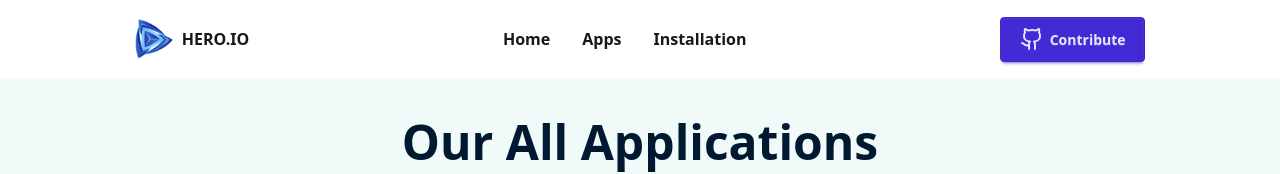
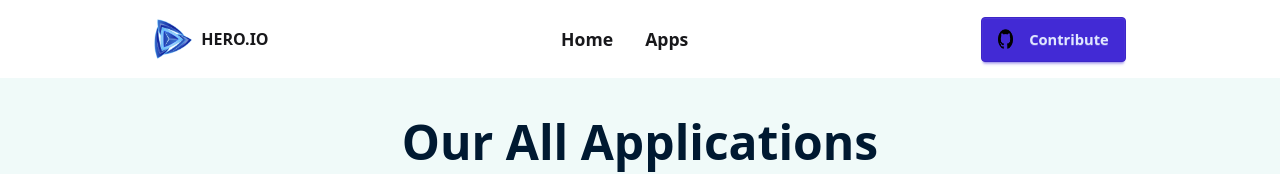
Before and after one commit to tahmid112303/Hero-Apps-using-React-Router, a React (Vite) app: page /apps in a window 1280 px wide. Shown: the top 174 px of the page. Built offline with nearby package versions, Linux system fonts and the light colour scheme.

Commit message:
Almost done

```diff
--- a/src/Components/ErrorPage.jsx
+++ b/src/Components/ErrorPage.jsx
@@ -1,11 +1,21 @@
 import React from 'react';
+import { useNavigate } from 'react-router';
 
 const ErrorPage = () => {
+    const navigate=useNavigate()
     return (
+        <>
         <div className='flex justify-center items-center'>
             <img className='max-w-full ' src="/../assets/error-404.png"
             alt="Error Page" />
         </div>
+
+        <h1 className='text-center font-bold text-5xl mt-8 mb-6'>Page Not Found</h1>
+
+        <div className='flex justify-center'>
+          <button onClick={()=>navigate(-1)} class="btn bg-linear-to-r from-[#632EE3] to-[#9F62F2] w-50 h-12.5 font-bold text-[20px] text-white">Go Back</button>
+        </div>
+        </>
     );
 };
 
--- a/src/Components/MyApp.jsx
+++ b/src/Components/MyApp.jsx
@@ -6,7 +6,7 @@ const MyApp = ({data}) => {
     return (
         <div className='w-72 p-6 bg-white rounded-xl cursor-pointer hover:bg-pink-200 hover:font-bold' onClick={()=>navigate(`/apps/${data.id}`)}>
             <div className='flex justify-center items-center'>
-                <img className='w-[250px] h-[250px] rounded-2xl' src={data.photo} alt="" />
+                <img className='w-62.5 h-62.5 rounded-2xl' src={data.photo} alt="" />
             </div>
 
             <div className='text-[#001931] text-[20px] text-center mt-4'>{data.name}</div>
--- a/src/Components/NavBar.css
+++ b/src/Components/NavBar.css
@@ -1,4 +1,7 @@
 #nav a:hover{
     color: purple;
+}
 
+#nav a{
+    font-size: 1.1em;
 }
--- a/src/Components/NavBar.jsx
+++ b/src/Components/NavBar.jsx
@@ -19,13 +19,12 @@ const NavBar = () => {
                    <div id='nav' className='flex gap-8 font-semibold max-sm:flex-col'>
                       <NavLink to={"home"}>Home</NavLink>
                       <NavLink to={"apps"}>Apps</NavLink>
-                      <NavLink>Installation</NavLink>
                    </div>
 
                    <div>
-                   <button onClick={visitGitHub} className="btn btn-primary w-36.25 h-11.25">
-                        <span><Github></Github></span>
-                        <span className='font-bold'>Contribute</span>
+                   <button onClick={visitGitHub} className="btn btn-primary w-36.25 h-11.25 flex gap-4 justify-center items-center">
+                        <span><img className='h-5 w-5 ' src="/assets/git-logo.png" alt="" /></span>
+                        <span className='font-bold text-[1.05em]'>Contribute</span>
                    </button>
                    </div>
             </div>
--- a/src/main.jsx
+++ b/src/main.jsx
@@ -5,7 +5,6 @@ import { RouterProvider } from "react-router/dom";
 import './index.css'
 import './App.jsx'
 import Root from './Components/Root';
-import App from './App.jsx';
 import Home from './Components/Home.jsx';
 import MyApps from './Components/MyApps.jsx';
 import AppDetail from './Components/AppDetail.jsx';
```
Also changed, not shown: assets/git-logo.png (added), src/Components/AppDetail.jsx (line endings or trailing spaces).
